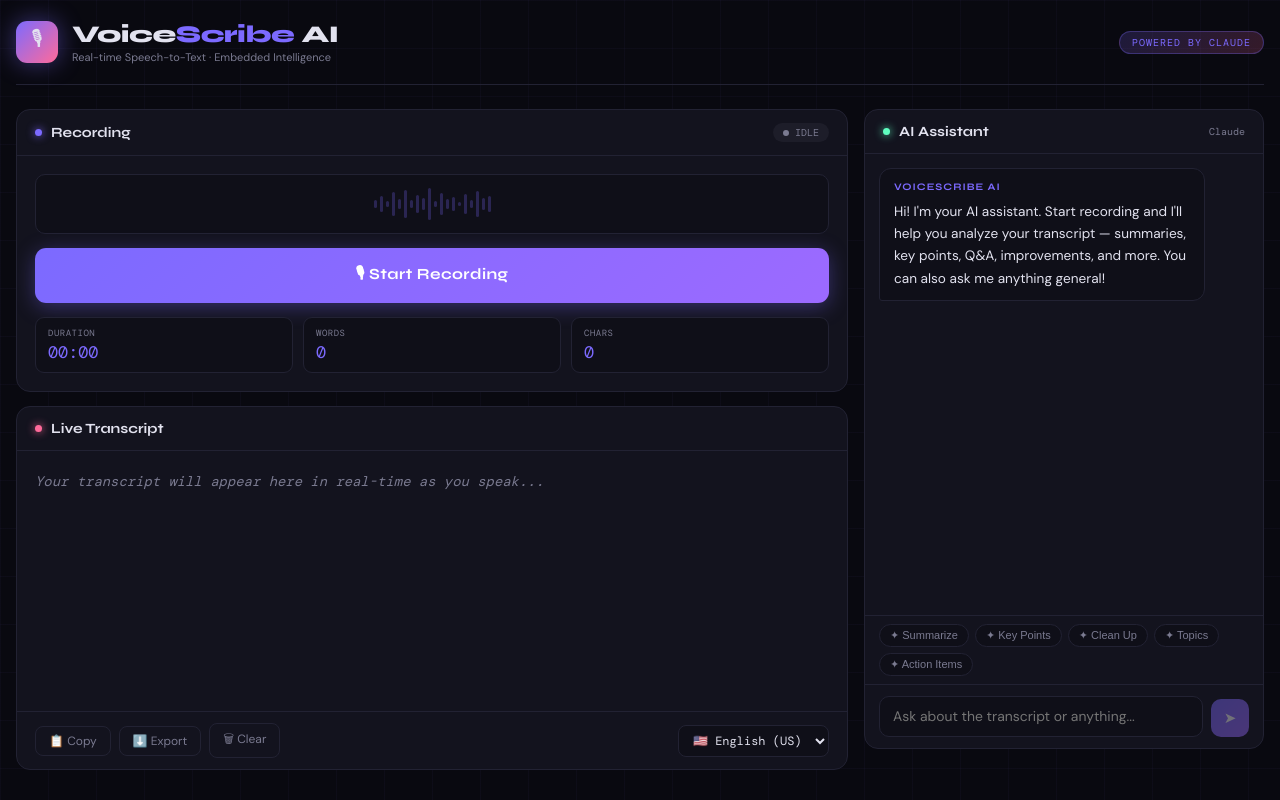
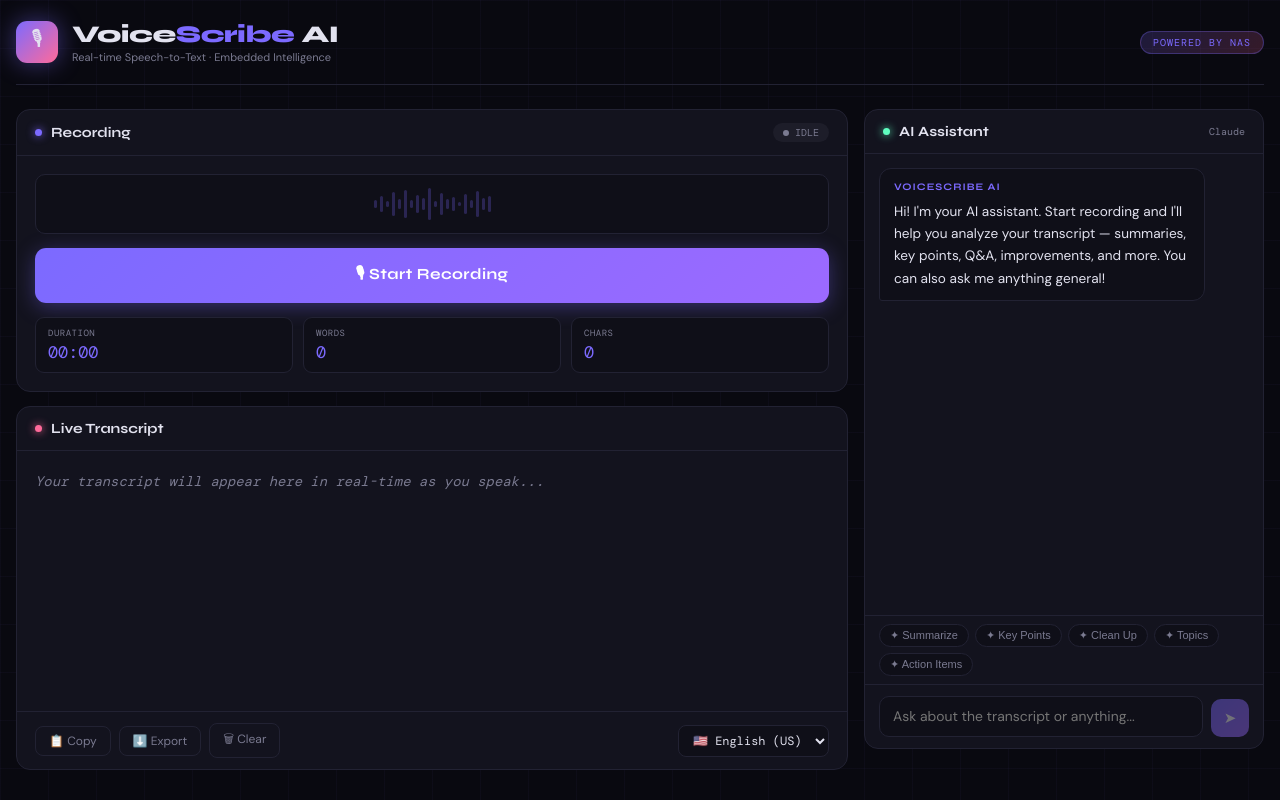
Before and after one commit to josephclifford1/voicescribe, a React (Create React App) app in the folder voicescribe/: page / in a window 1280 px wide. Built offline with nearby package versions, Linux system fonts and the light colour scheme; a web font is replaced by a local one.

Commit message:
changed the powered card

```diff
--- a/voicescribe/src/App.js
+++ b/voicescribe/src/App.js
@@ -331,7 +331,7 @@ export default function VoiceScribeAI() {
               border: "1px solid rgba(124,106,255,0.3)",
               color: "var(--accent)", padding: "4px 12px", borderRadius: 100,
               fontSize: 10, fontFamily: "'DM Mono',monospace", letterSpacing: 1, textTransform: "uppercase",
-            }}>Powered by Claude</div>
+            }}>Powered by Nas</div>
           </div>
 
           {!supported && (
```
